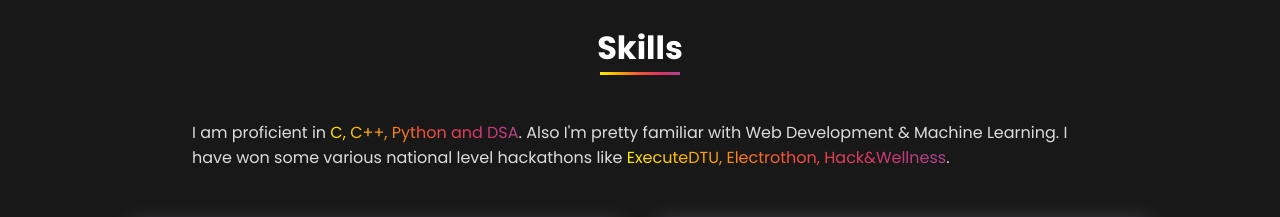
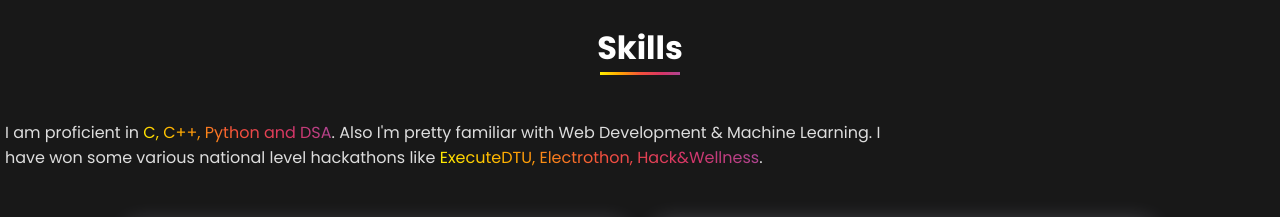
Before and after one commit to lavishabhambri/My-Portfolio, a plain HTML site: page index.html in a window 1280 px wide. Shown: the part 1480-1697 px from the top of the page. Drawn offline with nearby package versions, Linux system fonts and the light colour scheme.

Commit message:
Update styles.css

```diff
--- a/assets/css/styles.css
+++ b/assets/css/styles.css
@@ -559,7 +559,7 @@ img{
 .skills-text{
   width: 70%;
   text-align:left;
-  margin: 30px auto 50px;
+  margin: 30px 5px 50px 5px;
   color:#dddddd;
 }
 
```
